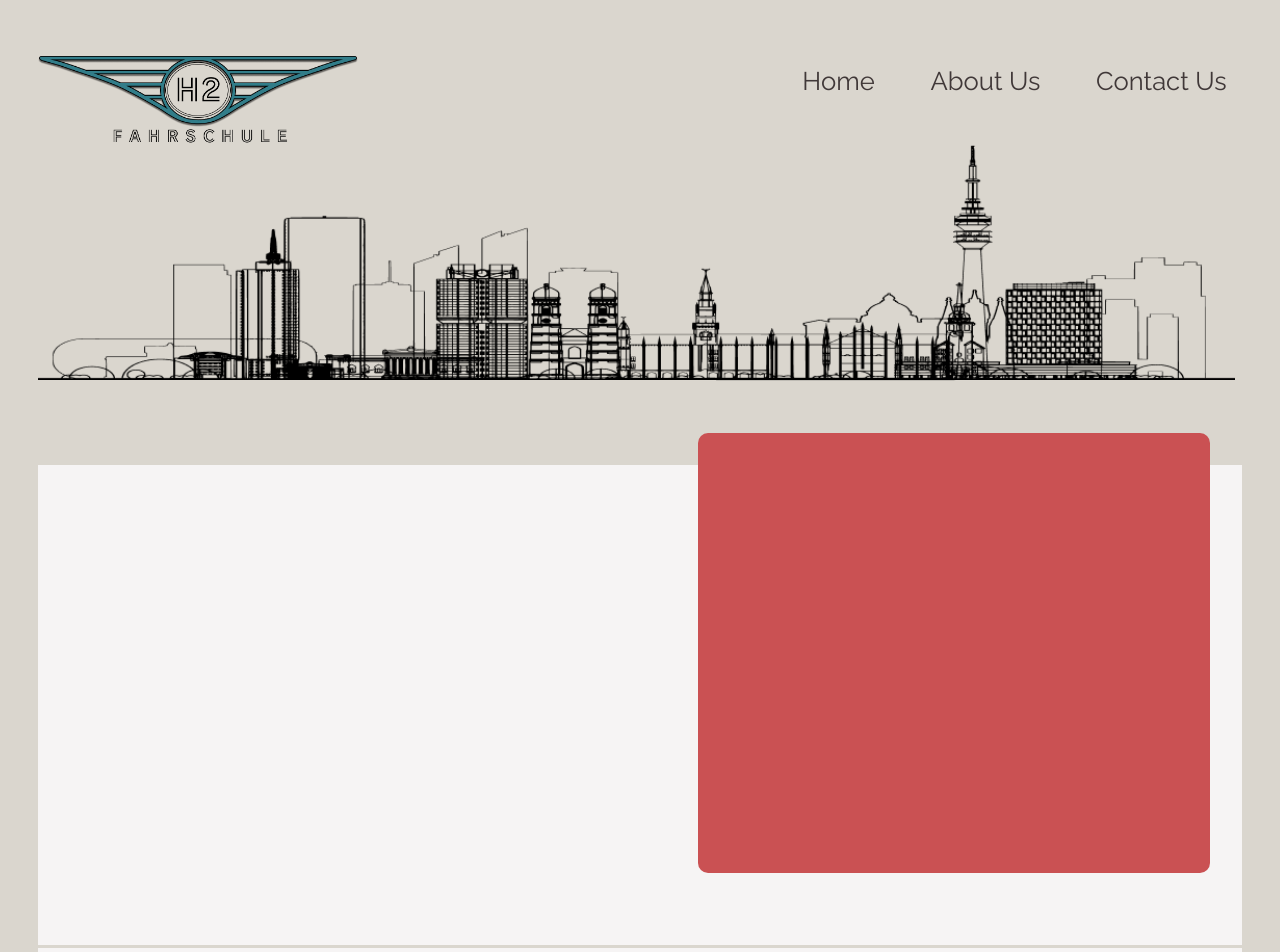
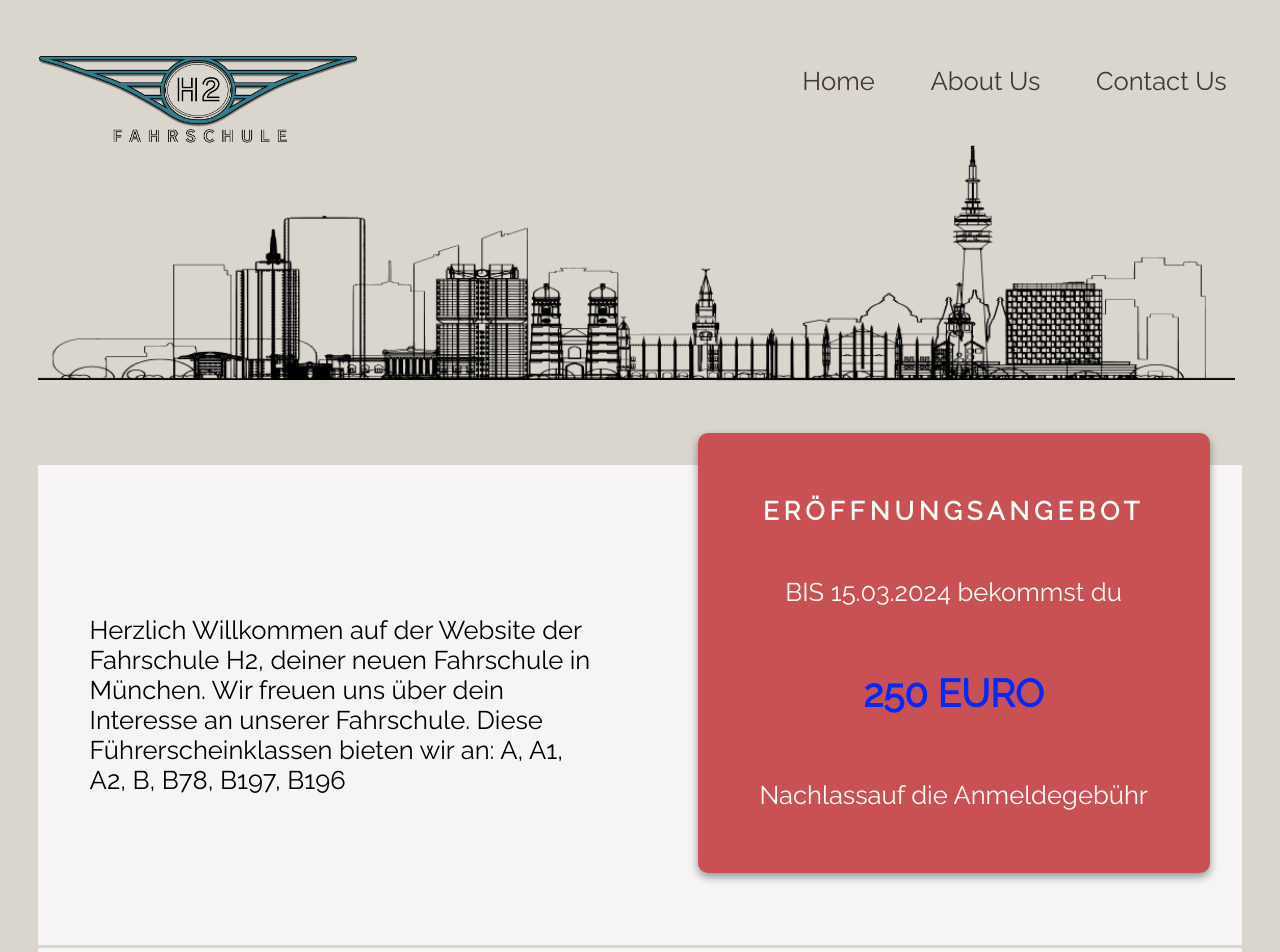
Before and after one commit to Korzyukova/Fahrschule, a Next.js app: page / in a window 1280 px wide. Shown: the top 952 px of the page. Built offline with nearby package versions, Linux system fonts and the light colour scheme; a web font is replaced by a local one.

Commit message:
first container

```diff
--- a/src/app/globals.css
+++ b/src/app/globals.css
@@ -102,7 +102,7 @@ body {
 .container-one {
   display: flex;
   flex-direction: column;
-  align-items: center;
+  align-items: flex-start;
   justify-content: center;
   margin-top: 10vh;
   margin-bottom:0;
@@ -110,6 +110,7 @@ body {
   background-color: #F6F4F4;
   border-bottom: 3px solid #DAD6CE;
   position: relative;
+  text-align: center;
 }
 .container-two {
   display: flex;
@@ -130,5 +131,57 @@ body {
   top: -2em;
   right: 2em;
   border-radius: 10px;
+  display: flex;
+  justify-content: center;
+  align-items: center;
+  text-align: center;
+  box-shadow: 0 4px 8px rgba(0, 0, 0, 0.4);
+}
 
+.container-text {
+  font-family: 'Raleway';
+  font-style: normal;
+  font-weight: 400;
+  font-size: 2vw;
+  color: black;
+  width: 40vw;
+  position: absolute;
+  text-align: left;
+  margin-left: 2em;
 }
+.red-square-text{
+  margin: 0;
+  padding: 0;
+  display: flex;
+  flex-direction: column;
+}
+.square-text-one {
+  color: white;
+  font-family: 'Raleway';
+  font-style: normal;
+  font-weight: 700;
+  font-size: 2vw;
+  letter-spacing: 5px;
+  /* margin-bottom: 10em; */
+}
+.square-text-two {
+  color:#FFFFFF;
+  font-family: 'Raleway';
+  font-style: normal;
+  font-weight: 400;
+  font-size: 2vw;
+}
+.square-text-three {
+  color:#0029FF;
+  font-family: 'Raleway';
+  font-style: normal;
+  font-weight: 900;
+  font-size: 3vw;
+}
+.square-text-four {
+  color:#FFFFFF;
+  font-family: 'Raleway';
+  font-style: normal;
+  font-weight: 400;
+  font-size: 2vw;
+}
--- a/src/app/page.tsx
+++ b/src/app/page.tsx
@@ -7,14 +7,25 @@ export default function Home() {
     <div className="homepage">
       <Header />
       <div className="container-one">
-      <div className="red-square"></div>
-      {/* <h1 className="font">Home</h1>
-      <Image src="/santa.webp" alt="Santa" width="500" height="500" /> */}
+      <p className="container-text">Herzlich Willkommen auf der Website der Fahrschule H2, deiner neuen Fahrschule in München.
+Wir freuen uns über dein Interesse an unserer Fahrschule.
+Diese Führerscheinklassen bieten wir an:
+A, A1, A2, B, B78, B197, B196
+</p>
+      <div className="red-square">
+        <ul className= "red-square-text">
+      <p className="square-text-one">ERÖFFNUNGSANGEBOT</p>
+      <p className="square-text-two"> BIS 15.03.2024 bekommst du</p>
+      <p className="square-text-three">250 EURO</p>
+      <p className="square-text-four">Nachlassauf
+ die Anmeldegebühr</p>
+      </ul>
+
+      </div>
+
       </div>
       <div className="container-two">
 
-      {/* <h1 className="font">Home</h1>
-      <Image src="/santa.webp" alt="Santa" width="500" height="500" /> */}
       </div>
 
       <Footer />
```
